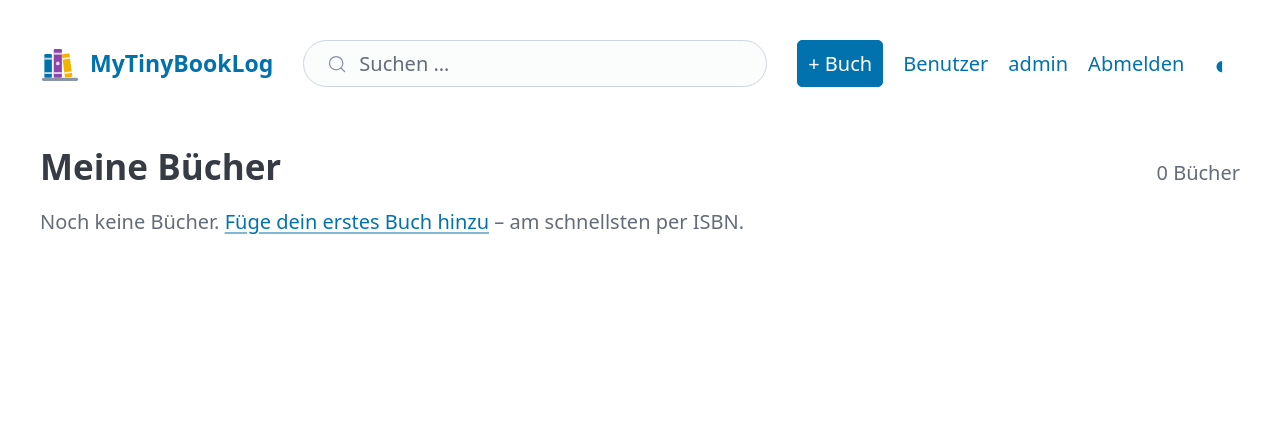
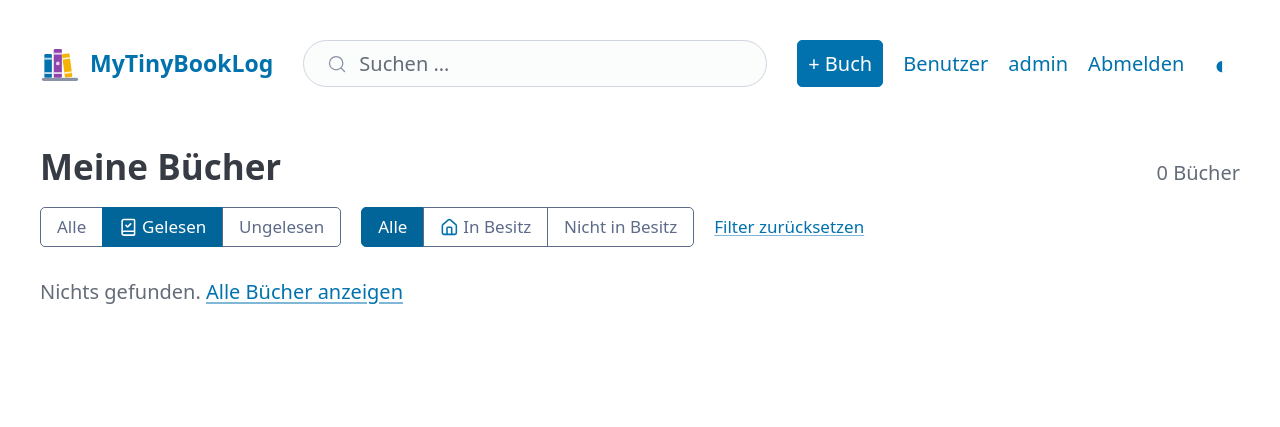
Before and after one commit to molshape/MyLittleBooklist, a Flask app: page /?read=1 in a window 1280 px wide. Shown: the top 427 px of the page. Run offline with Flask 3, Linux system fonts and the light colour scheme; the visitor is signed in with stand-in values (Sample User, id 1); data comes from the database, SQL or seed files in the repository; data that the repository does not hold is empty.

Commit message:
feat: add per-user read and owned flags with filters
- new user_books columns is_read (default 0) and is_owned (default 1)
- toggle switches on the detail page and in the book form
- read/owned icons in the gallery captions
- three-state filters (all/yes/no) for read and owned, combinable with search
- demo data: 10 books per demo user, 80% owned and 60% read

```diff
--- a/app.py
+++ b/app.py
@@ -206,25 +206,41 @@
 
 # --- Bücher ------------------------------------------------------------------
 
+FLAGS = {"read": "is_read", "owned": "is_owned"}  # URL-Name -> Spalte in user_books
+
+
 @app.route("/")
 @login_required
 def gallery():
     q = request.args.get("q", "").strip()
     like = f"%{q}%"
     isbn_like = "%" + re.sub(r"[-\s]", "", q) + "%"
+    params = [g.user["id"], q, like, like, like, isbn_like, like]
+    # Filter je Flag: '1' = ja, '0' = nein, sonst alle
+    filters = {k: v for k in FLAGS if (v := request.args.get(k)) in ("0", "1")}
+    flag_sql = "".join(f" AND ub.{FLAGS[k]} = ?" for k in filters)
+    params += [int(v) for v in filters.values()]
     books = db().execute(
-        """SELECT b.id, b.title, b.author, b.year, b.cover IS NOT NULL AS has_cover, ub.rating
+        f"""SELECT b.id, b.title, b.author, b.year, b.cover IS NOT NULL AS has_cover,
+                  ub.rating, ub.is_read, ub.is_owned
            FROM books b JOIN user_books ub ON ub.book_id = b.id AND ub.user_id = ?
-           WHERE ? = '' OR b.title LIKE ? OR b.author LIKE ? OR CAST(b.year AS TEXT) LIKE ?
-                 OR b.isbn LIKE ? OR b.description LIKE ?
+           WHERE (? = '' OR b.title LIKE ? OR b.author LIKE ? OR CAST(b.year AS TEXT) LIKE ?
+                  OR b.isbn LIKE ? OR b.description LIKE ?){flag_sql}
            ORDER BY b.author COLLATE NOCASE, b.year, b.title COLLATE NOCASE""",
-        (g.user["id"], q, like, like, like, isbn_like, like)).fetchall()
-    return render_template("gallery.html", books=books, q=q)
+        params).fetchall()
+    return render_template("gallery.html", books=books, q=q, filters=filters)
+
+
+@app.template_global()
+def gallery_url(**changes):
+    """Galerie-URL mit den aktuellen Such-/Filterparametern, einzelne davon geändert ('' = entfernen)."""
+    args = {**request.args.to_dict(), **changes}
+    return url_for("gallery", **{k: v for k, v in args.items() if v})
 
 
 def owned_book(book_id):
     book = db().execute(
-        """SELECT b.*, ub.rating FROM books b
+        """SELECT b.*, ub.rating, ub.is_read, ub.is_owned FROM books b
            JOIN user_books ub ON ub.book_id = b.id AND ub.user_id = ? WHERE b.id = ?""",
         (g.user["id"], book_id)).fetchone()
     if book is None:
@@ -258,6 +274,19 @@
     return redirect(url_for("book_detail", book_id=book_id))
 
 
+@app.post("/book/<int:book_id>/flag/<name>")
+@login_required
+def set_flag(book_id, name):
+    if name not in FLAGS:
+        abort(404)
+    owned_book(book_id)
+    # Spaltenname stammt aus der FLAGS-Whitelist, nie aus der URL
+    db().execute(f"UPDATE user_books SET {FLAGS[name]} = ? WHERE user_id = ? AND book_id = ?",
+                 (int(request.form.get("value") == "1"), g.user["id"], book_id))
+    db().commit()
+    return redirect(url_for("book_detail", book_id=book_id))
+
+
 @app.post("/book/<int:book_id>/remove")
 @login_required
 def remove(book_id):
@@ -283,6 +312,8 @@
         "year": f.get("year", "").strip(),
         "description": f.get("description", "").strip(),
         "rating": parse_rating(f.get("rating")),
+        "is_read": int("is_read" in f),
+        "is_owned": int("is_owned" in f),
         "cover_url": f.get("cover_url", ""),
     }
     errors = []
@@ -320,9 +351,14 @@
     return {**data, **{k: v or "" for k, v in found.items()}, "isbn": isbn}
 
 
-def add_to_collection(book_id, rating):
-    db().execute("INSERT OR IGNORE INTO user_books (user_id, book_id, rating) VALUES (?, ?, ?)",
-                 (g.user["id"], book_id, rating))
+def insert_user_book(book_id, data, ignore=False):
+    db().execute(f"INSERT {'OR IGNORE ' if ignore else ''}INTO user_books"
+                 " (user_id, book_id, rating, is_read, is_owned) VALUES (?, ?, ?, ?, ?)",
+                 (g.user["id"], book_id, data["rating"], data["is_read"], data["is_owned"]))
+
+
+def add_to_collection(book_id, data):
+    insert_user_book(book_id, data, ignore=True)
     db().commit()
     flash("Das Buch ist schon im Katalog und wurde deiner Sammlung hinzugefügt.", "ok")
     return redirect(url_for("book_detail", book_id=book_id))
@@ -332,12 +368,12 @@
 @login_required
 def book_new():
     if request.method == "GET":
-        return render_template("book_form.html", book={}, new=True)
+        return render_template("book_form.html", book={"is_owned": 1}, new=True)
     data, errors = read_form()
     if request.form.get("action") == "lookup":
         result = do_lookup(data)
         if isinstance(result, int):
-            return add_to_collection(result, data["rating"])
+            return add_to_collection(result, data)
         return render_template("book_form.html", book=result, new=True)
     if not data["title"]:
         errors.append("Titel ist ein Pflichtfeld.")
@@ -347,13 +383,12 @@
         return render_template("book_form.html", book=data, new=True)
     isbn = normalize_isbn(data["isbn"])
     if isbn and (existing := db().execute("SELECT id FROM books WHERE isbn = ?", (isbn,)).fetchone()):
-        return add_to_collection(existing["id"], data["rating"])
+        return add_to_collection(existing["id"], data)
     cover_bytes, mime = form_cover(data)
     cur = db().execute(
         "INSERT INTO books (title, author, year, isbn, description, cover, cover_mime) VALUES (?, ?, ?, ?, ?, ?, ?)",
         (data["title"], data["author"], data["year"] or None, isbn, data["description"], cover_bytes, mime))
-    db().execute("INSERT INTO user_books (user_id, book_id, rating) VALUES (?, ?, ?)",
-                 (g.user["id"], cur.lastrowid, data["rating"]))
+    insert_user_book(cur.lastrowid, data)
     db().commit()
     flash("Buch gespeichert.", "ok")
     return redirect(url_for("book_detail", book_id=cur.lastrowid))
@@ -385,8 +420,8 @@
         return render_template("book_form.html", book=data, new=False)
     if cover_bytes:
         db().execute("UPDATE books SET cover=?, cover_mime=? WHERE id=?", (cover_bytes, mime, book_id))
-    db().execute("UPDATE user_books SET rating=? WHERE user_id=? AND book_id=?",
-                 (data["rating"], g.user["id"], book_id))
+    db().execute("UPDATE user_books SET rating=?, is_read=?, is_owned=? WHERE user_id=? AND book_id=?",
+                 (data["rating"], data["is_read"], data["is_owned"], g.user["id"], book_id))
     db().commit()
     flash("Änderungen gespeichert.", "ok")
     return redirect(url_for("book_detail", book_id=book_id))
@@ -445,32 +480,32 @@
 # --- Demo-Daten --------------------------------------------------------------
 
 DEMO_BOOKS = [
-    # (isbn, title, author, year, description, {user: rating})
+    # (isbn, title, author, year, description, {user: (rating, is_read, is_owned)})
     ("9780547928227", "The Hobbit", "J. R. R. Tolkien", 1937,
      "Bilbo Beutlin wird von Gandalf und dreizehn Zwergen auf eine Reise zum Einsamen Berg mitgenommen.",
-     {"demo": 5, "anna": 4}),
+     {"demo": (5, 1, 1), "anna": (4, 1, 0)}),
     ("9780261103573", "The Fellowship of the Ring", "J. R. R. Tolkien", 1954,
-     "Erster Teil des Herrn der Ringe: Frodo bricht auf, um den Einen Ring zu vernichten.", {"demo": 5}),
+     "Erster Teil des Herrn der Ringe: Frodo bricht auf, um den Einen Ring zu vernichten.", {"demo": (5, 1, 1), "anna": (None, 0, 1)}),
     ("9780451524935", "Nineteen Eighty-Four", "George Orwell", 1949,
-     "Dystopie über Überwachung, Gedankenkontrolle und den Großen Bruder.", {"demo": 4, "anna": 5}),
+     "Dystopie über Überwachung, Gedankenkontrolle und den Großen Bruder.", {"demo": (4, 1, 1), "anna": (5, 1, 1)}),
     ("9780441172719", "Dune", "Frank Herbert", 1965,
-     "Wüstenplanet Arrakis, das Spice und der Aufstieg von Paul Atreides.", {"demo": 5}),
+     "Wüstenplanet Arrakis, das Spice und der Aufstieg von Paul Atreides.", {"demo": (None, 0, 1), "anna": (None, 0, 1)}),
     ("9780345391803", "The Hitchhiker's Guide to the Galaxy", "Douglas Adams", 1979,
-     "Kurz bevor die Erde gesprengt wird, trampt Arthur Dent ins All. Don't panic!", {"demo": 4, "anna": 5}),
+     "Kurz bevor die Erde gesprengt wird, trampt Arthur Dent ins All. Don't panic!", {"demo": (4, 1, 0), "anna": (5, 1, 1)}),
     ("9780743273565", "The Great Gatsby", "F. Scott Fitzgerald", 1925,
-     "Jay Gatsby, Daisy Buchanan und der amerikanische Traum in den Roaring Twenties.", {"anna": 3}),
+     "Jay Gatsby, Daisy Buchanan und der amerikanische Traum in den Roaring Twenties.", {"demo": (None, 0, 0), "anna": (3, 1, 1)}),
     ("9780141439518", "Pride and Prejudice", "Jane Austen", 1813,
-     "Elizabeth Bennet und Mr. Darcy – Stolz und Vorurteil.", {"anna": 5}),
+     "Elizabeth Bennet und Mr. Darcy – Stolz und Vorurteil.", {"anna": (5, 1, 1)}),
     ("9780061120084", "To Kill a Mockingbird", "Harper Lee", 1960,
-     "Scout Finch erlebt, wie ihr Vater einen zu Unrecht angeklagten Schwarzen verteidigt.", {"demo": 4}),
+     "Scout Finch erlebt, wie ihr Vater einen zu Unrecht angeklagten Schwarzen verteidigt.", {"demo": (4, 1, 1), "anna": (4, 1, 1)}),
     ("9780553380163", "A Brief History of Time", "Stephen Hawking", 1988,
-     "Vom Urknall bis zu Schwarzen Löchern – Kosmologie für alle.", {"demo": 3}),
+     "Vom Urknall bis zu Schwarzen Löchern – Kosmologie für alle.", {"demo": (None, 0, 1)}),
     ("9780316769488", "The Catcher in the Rye", "J. D. Salinger", 1951,
-     "Holden Caulfield irrt drei Tage durch New York.", {"demo": 3}),
+     "Holden Caulfield irrt drei Tage durch New York.", {"demo": (3, 1, 1)}),
     ("9780140449136", "Crime and Punishment", "Fjodor Dostojewski", 1866,
-     "Raskolnikow begeht einen Mord und ringt mit Schuld und Gewissen.", {"anna": 4}),
+     "Raskolnikow begeht einen Mord und ringt mit Schuld und Gewissen.", {"anna": (None, 0, 1)}),
     ("9780439708180", "Harry Potter and the Sorcerer's Stone", "J. K. Rowling", 1997,
-     "Harry erfährt an seinem elften Geburtstag, dass er ein Zauberer ist.", {"demo": 4, "anna": 4}),
+     "Harry erfährt an seinem elften Geburtstag, dass er ein Zauberer ist.", {"demo": (None, 0, 1), "anna": (None, 0, 0)}),
 ]
 
 
@@ -481,7 +516,7 @@
         db().execute("INSERT OR IGNORE INTO users (username, password_hash, is_admin) VALUES (?, ?, ?)",
                      (name, generate_password_hash(name), is_admin))
         ids[name] = db().execute("SELECT id FROM users WHERE username = ?", (name,)).fetchone()["id"]
-    for isbn, title, author, year, desc, ratings in DEMO_BOOKS:
+    for isbn, title, author, year, desc, users in DEMO_BOOKS:
         if db().execute("SELECT 1 FROM books WHERE isbn = ?", (isbn,)).fetchone():
             continue
         # OpenLibrary Fair Use: höchstens 1 Anfrage pro Sekunde
@@ -492,9 +527,9 @@
         cur = db().execute(
             "INSERT INTO books (title, author, year, isbn, description, cover, cover_mime) VALUES (?, ?, ?, ?, ?, ?, ?)",
             (title, author, year, isbn, desc, cover_bytes, mime))
-        for name, rating in ratings.items():
-            db().execute("INSERT INTO user_books (user_id, book_id, rating) VALUES (?, ?, ?)",
-                         (ids[name], cur.lastrowid, rating))
+        for name, (rating, is_read, is_owned) in users.items():
+            db().execute("INSERT INTO user_books (user_id, book_id, rating, is_read, is_owned) VALUES (?, ?, ?, ?, ?)",
+                         (ids[name], cur.lastrowid, rating, is_read, is_owned))
         app.logger.info("Demo-Buch: %s (%s)", title, "mit Cover" if cover_bytes else "ohne Cover")
     db().commit()
 
--- a/static/style.css
+++ b/static/style.css
@@ -1,4 +1,12 @@
-:root { --star: #f5b301; --radius: 10px; }
+:root { --star: #f5b301; --read: #2e9e5b; --radius: 10px; }
+
+/* Strich-Icons (templates/icons.html) */
+.icon {
+  width: 1.1em; height: 1.1em; vertical-align: -.2em; flex: none;
+  fill: none; stroke: currentColor; stroke-width: 2; stroke-linecap: round; stroke-linejoin: round;
+}
+.icon-read { color: var(--read); }
+.icon-owned { color: var(--pico-primary); }
 
 /* Navigation */
 nav { flex-wrap: wrap; gap: .5rem; }
@@ -79,6 +87,15 @@
 .caption .t { font-weight: 600; }
 .caption .a { color: var(--pico-muted-color); }
 .stars { color: var(--star); }
+.caption .meta { display: flex; align-items: center; gap: .4rem; }
+
+/* Filterleiste */
+.filters { display: flex; flex-wrap: wrap; align-items: center; gap: .5rem 1rem; margin-bottom: 1.5rem; }
+.filters [role=group] { width: auto; margin: 0; }
+.filters [role=button] { padding: .3rem .8rem; font-size: .85rem; white-space: nowrap; }
+.filters [role=button]:hover { transform: none; box-shadow: none; }
+.filters [aria-current] .icon { color: inherit; }
+.filters .reset { font-size: .85rem; }
 
 /* Detailseite */
 .detail { display: grid; grid-template-columns: minmax(180px, 300px) 1fr; gap: 2rem; align-items: start; }
@@ -95,6 +112,10 @@
 .rating .star.on { color: var(--star); }
 .rating:hover .star { color: var(--star); }
 .rating .star:hover ~ .star { color: var(--pico-muted-border-color); }
+.flags { display: flex; flex-wrap: wrap; gap: .25rem 1.5rem; margin-bottom: 1rem; }
+.flags form { margin: 0; }
+.flags label { display: flex; align-items: center; gap: .4rem; margin: 0; cursor: pointer; }
+.flags input[role=switch] { margin: 0; }
 .actions { display: flex; gap: .75rem; flex-wrap: wrap; align-items: center; }
 .actions > *, .actions button { margin: 0; width: auto; }
 
--- a/templates/base.html
+++ b/templates/base.html
@@ -20,11 +20,13 @@
       <ul class="search">
         <li>
           <div class="search-wrap">
-            <form action="{{ url_for('gallery') }}" role="search">
+            <form action="{{ url_for('gallery') }}" role="search" id="search">
               <input type="search" name="q" placeholder="Suchen …" value="{{ q or '' }}" aria-label="Bücher durchsuchen">
             </form>
+            {# aktive Filter bei neuer Suche behalten; außerhalb des Formulars, sonst bricht Picos Rundung #}
+            {% for key, value in (filters or {}).items() %}<input type="hidden" form="search" name="{{ key }}" value="{{ value }}">{% endfor %}
             {% if q %}
-            <a href="{{ url_for('gallery') }}" class="clear-search" aria-label="Suche zurücksetzen" title="Suche zurücksetzen">
+            <a href="{{ gallery_url(q='') }}" class="clear-search" aria-label="Suche zurücksetzen" title="Suche zurücksetzen">
               <svg viewBox="0 0 24 24" aria-hidden="true"><path d="M18 6 6 18M6 6l12 12"/></svg>
             </a>
             {% endif %}
--- a/templates/book_form.html
+++ b/templates/book_form.html
@@ -1,4 +1,5 @@
 {% extends "base.html" %}
+{% import "icons.html" as icons %}
 {% set crumbs = [("Neues Buch", None)] if new
    else [(book.title, url_for('book_detail', book_id=book.id)), ("Bearbeiten", None)] %}
 {% block title %}{{ "Neues Buch" if new else "Bearbeiten" }} · {% endblock %}
@@ -43,6 +44,10 @@
             {% endfor %}
           </select>
         </label>
+        <div class="flags">
+          <label><input type="checkbox" role="switch" name="is_read" {{ 'checked' if book.is_read }}> {{ icons.read() }} Gelesen</label>
+          <label><input type="checkbox" role="switch" name="is_owned" {{ 'checked' if book.is_owned }}> {{ icons.owned() }} In meinem Besitz</label>
+        </div>
         <label>Beschreibung <small class="muted">(für alle Nutzer mit diesem Buch sichtbar)</small>
           <textarea name="description" rows="6">{{ book.description or '' }}</textarea>
         </label>
--- a/templates/gallery.html
+++ b/templates/gallery.html
@@ -1,9 +1,28 @@
 {% extends "base.html" %}
+{% import "icons.html" as icons %}
+
+{% macro choice(key, value, label, icon=None) -%}
+<a href="{{ gallery_url(**{key: value}) }}" role="button"
+   {% if filters.get(key, '') == value %}aria-current="true"{% else %}class="secondary outline"{% endif %}>
+  {%- if icon %}{{ icon() }} {% endif %}{{ label }}</a>
+{%- endmacro %}
+
 {% block content %}
 <div class="gallery-head">
   <h2>{% if q %}Suche: „{{ q }}“{% else %}Meine Bücher{% endif %}</h2>
   <span class="muted">{{ books|length }} {{ "Buch" if books|length == 1 else "Bücher" }}</span>
 </div>
+
+<div class="filters">
+  <div role="group" aria-label="Filter gelesen">
+    {{ choice("read", "", "Alle") }}{{ choice("read", "1", "Gelesen", icons.read) }}{{ choice("read", "0", "Ungelesen") }}
+  </div>
+  <div role="group" aria-label="Filter Besitz">
+    {{ choice("owned", "", "Alle") }}{{ choice("owned", "1", "In Besitz", icons.owned) }}{{ choice("owned", "0", "Nicht in Besitz") }}
+  </div>
+  {% if filters %}<a href="{{ gallery_url(read='', owned='') }}" class="reset">Filter zurücksetzen</a>{% endif %}
+</div>
+
 {% if books %}
 <div class="gallery">
   {% for b in books %}
@@ -16,12 +35,18 @@
     <div class="caption">
       <span class="t">{{ b.title }}</span>
       <span class="a">{{ b.author }}</span>
-      {% if b.rating %}<span class="stars">{{ "★" * b.rating }}</span>{% endif %}
+      {% if b.rating or b.is_read or b.is_owned %}
+      <span class="meta">
+        {% if b.rating %}<span class="stars">{{ "★" * b.rating }}</span>{% endif %}
+        {% if b.is_read %}<span title="Gelesen" aria-label="Gelesen">{{ icons.read() }}</span>{% endif %}
+        {% if b.is_owned %}<span title="In meinem Besitz" aria-label="In meinem Besitz">{{ icons.owned() }}</span>{% endif %}
+      </span>
+      {% endif %}
     </div>
   </a>
   {% endfor %}
 </div>
-{% elif q %}
+{% elif q or filters %}
 <p class="muted">Nichts gefunden. <a href="{{ url_for('gallery') }}">Alle Bücher anzeigen</a></p>
 {% else %}
 <p class="muted">Noch keine Bücher. <a href="{{ url_for('book_new') }}">Füge dein erstes Buch hinzu</a> – am schnellsten per ISBN.</p>
--- /dev/null
+++ b/templates/icons.html
@@ -0,0 +1,8 @@
+{# Strich-Icons nach Lucide (ISC-Lizenz), passend zur Pico-Lupe #}
+{% macro read() -%}
+<svg class="icon icon-read" viewBox="0 0 24 24" aria-hidden="true"><path d="M4 19.5v-15A2.5 2.5 0 0 1 6.5 2H19a1 1 0 0 1 1 1v18a1 1 0 0 1-1 1H6.5a1 1 0 0 1 0-5H20"/><path d="m9 9.5 2 2 4-4"/></svg>
+{%- endmacro %}
+
+{% macro owned() -%}
+<svg class="icon icon-owned" viewBox="0 0 24 24" aria-hidden="true"><path d="M15 21v-8a1 1 0 0 0-1-1h-4a1 1 0 0 0-1 1v8"/><path d="M3 10a2 2 0 0 1 .709-1.528l7-5.999a2 2 0 0 1 2.582 0l7 5.999A2 2 0 0 1 21 10v9a2 2 0 0 1-2 2H5a2 2 0 0 1-2-2z"/></svg>
+{%- endmacro %}
```
Also changed, not shown: schema.sql (+6 -4 lines), templates/book.html (+16 -0 lines), test_app.py (+22 -1 lines).
